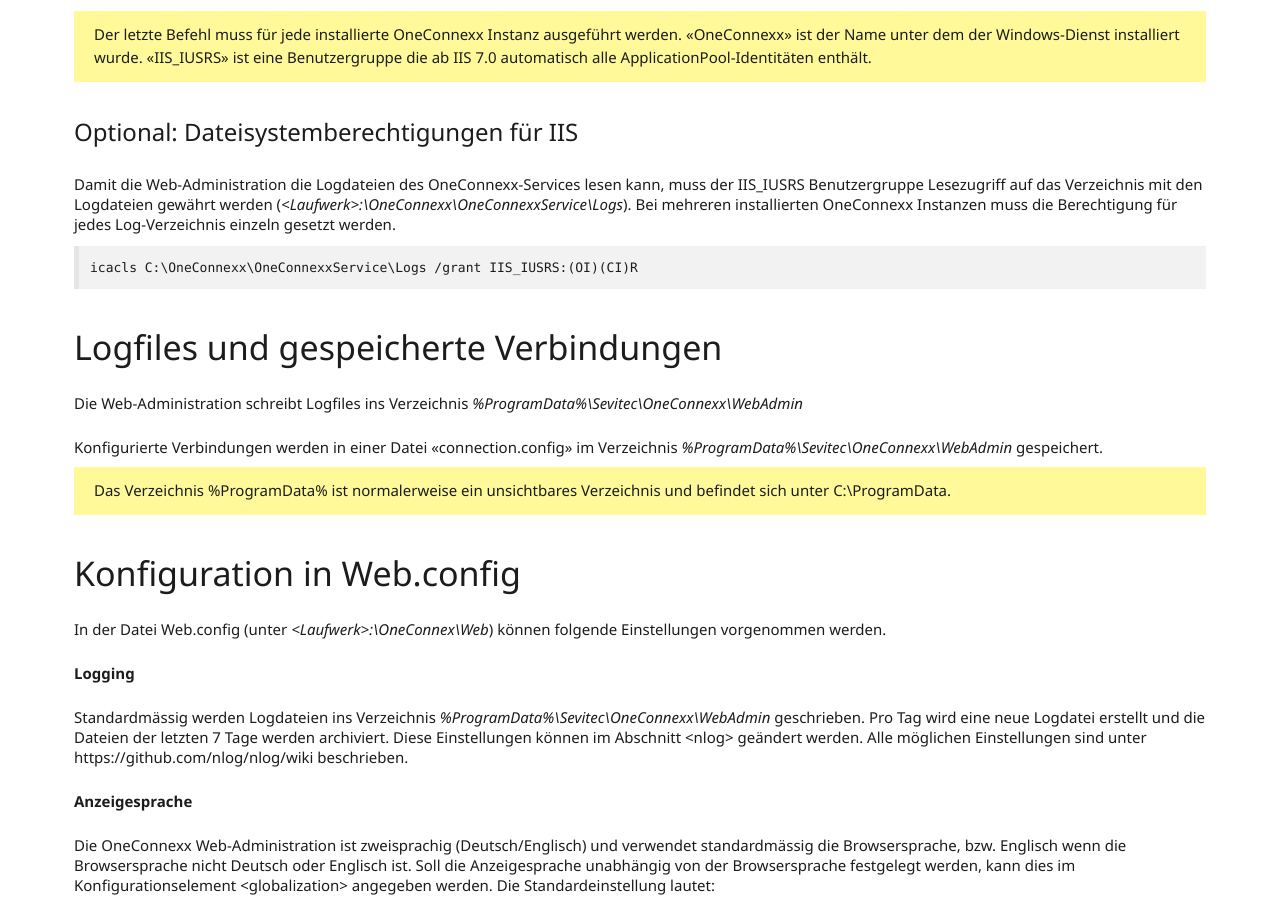
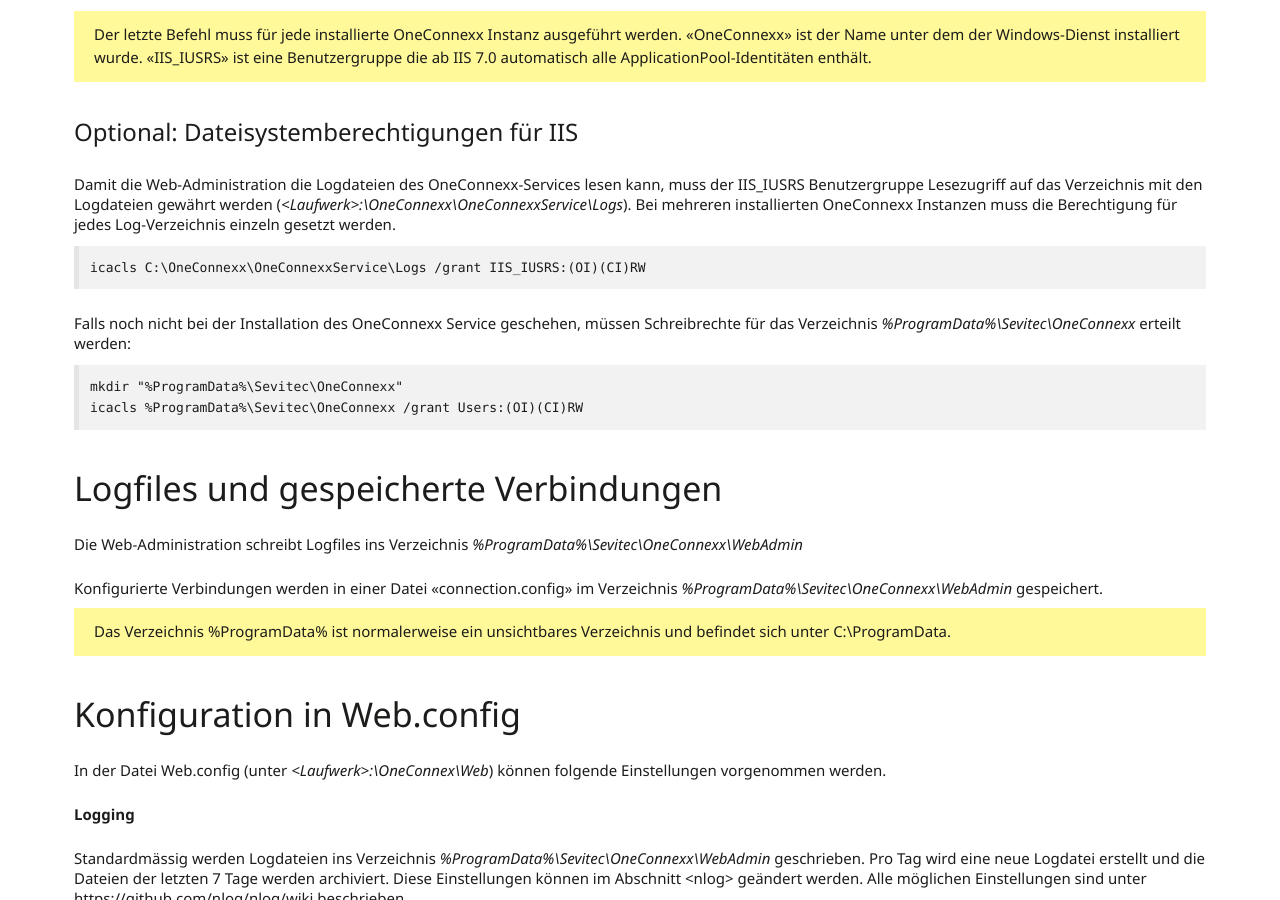
Before and after one commit to primesoft-group/oneconnexx-docs, a Jekyll site: the page built from _pages/setup/de/web.md, in a window 1280 px wide and 900 px high, scrolled down 2077 px. Built offline with Jekyll 4.4.1, drawn with Linux system fonts in a browser that asks for light colours; nearby versions of some CDN libraries; some web fonts are replaced.

Commit message:
Update web.md

````diff
--- a/_pages/setup/de/web.md
+++ b/_pages/setup/de/web.md
@@ -76,7 +76,14 @@
 auf das Verzeichnis mit den Logdateien gewährt werden (*&lt;Laufwerk&gt;:\OneConnexx\OneConnexxService\Logs*). Bei mehreren installierten OneConnexx Instanzen muss die Berechtigung für jedes Log-Verzeichnis einzeln gesetzt werden.
 
 ```
-icacls C:\OneConnexx\OneConnexxService\Logs /grant IIS_IUSRS:(OI)(CI)R
+icacls C:\OneConnexx\OneConnexxService\Logs /grant IIS_IUSRS:(OI)(CI)RW
+```
+
+Falls noch nicht bei der Installation des OneConnexx Service geschehen, müssen Schreibrechte für das Verzeichnis *%ProgramData%\Sevitec\OneConnexx* erteilt werden:
+
+```
+mkdir "%ProgramData%\Sevitec\OneConnexx"
+icacls %ProgramData%\Sevitec\OneConnexx /grant Users:(OI)(CI)RW
 ```
 
 ### Logfiles und gespeicherte Verbindungen
````
